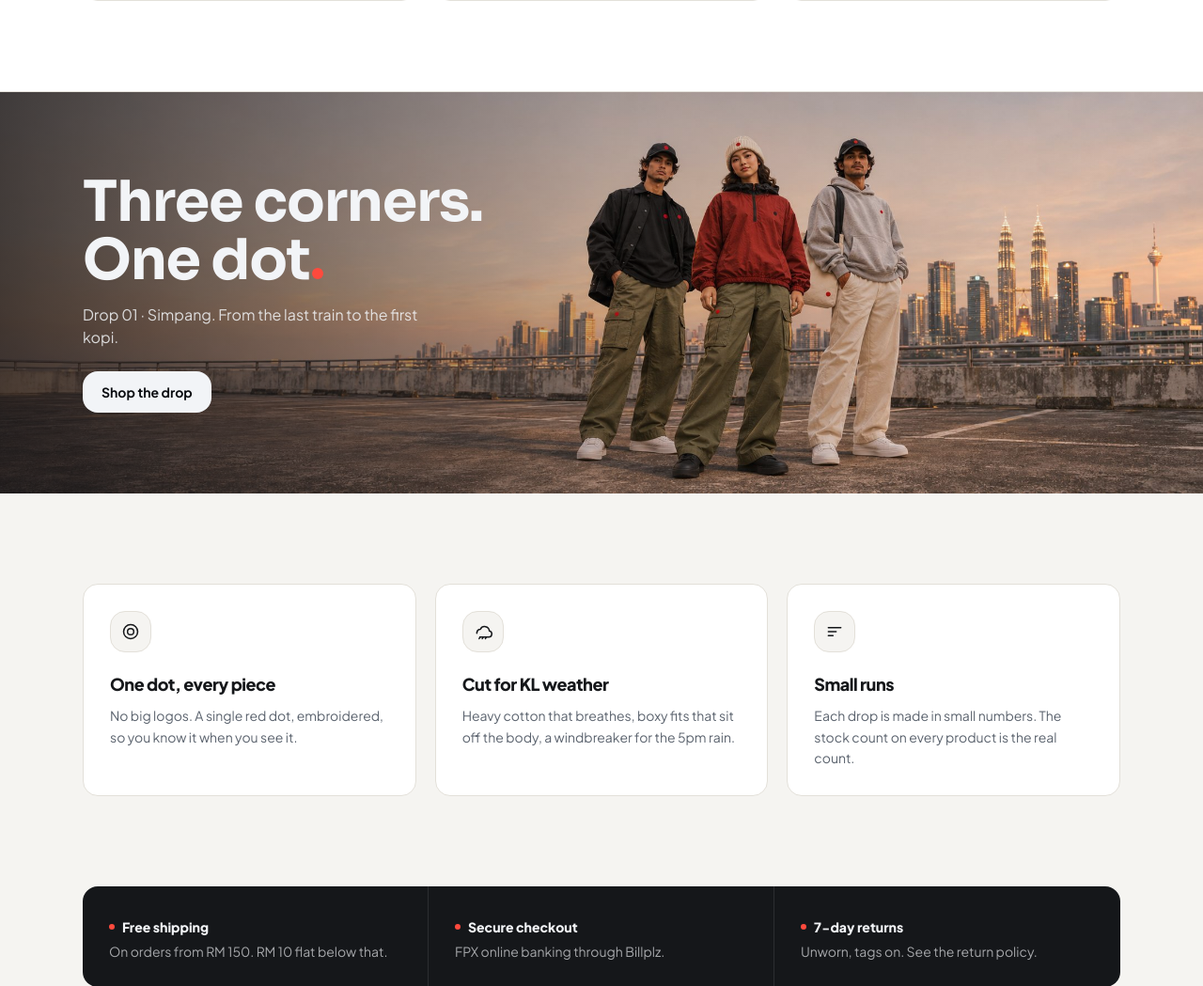
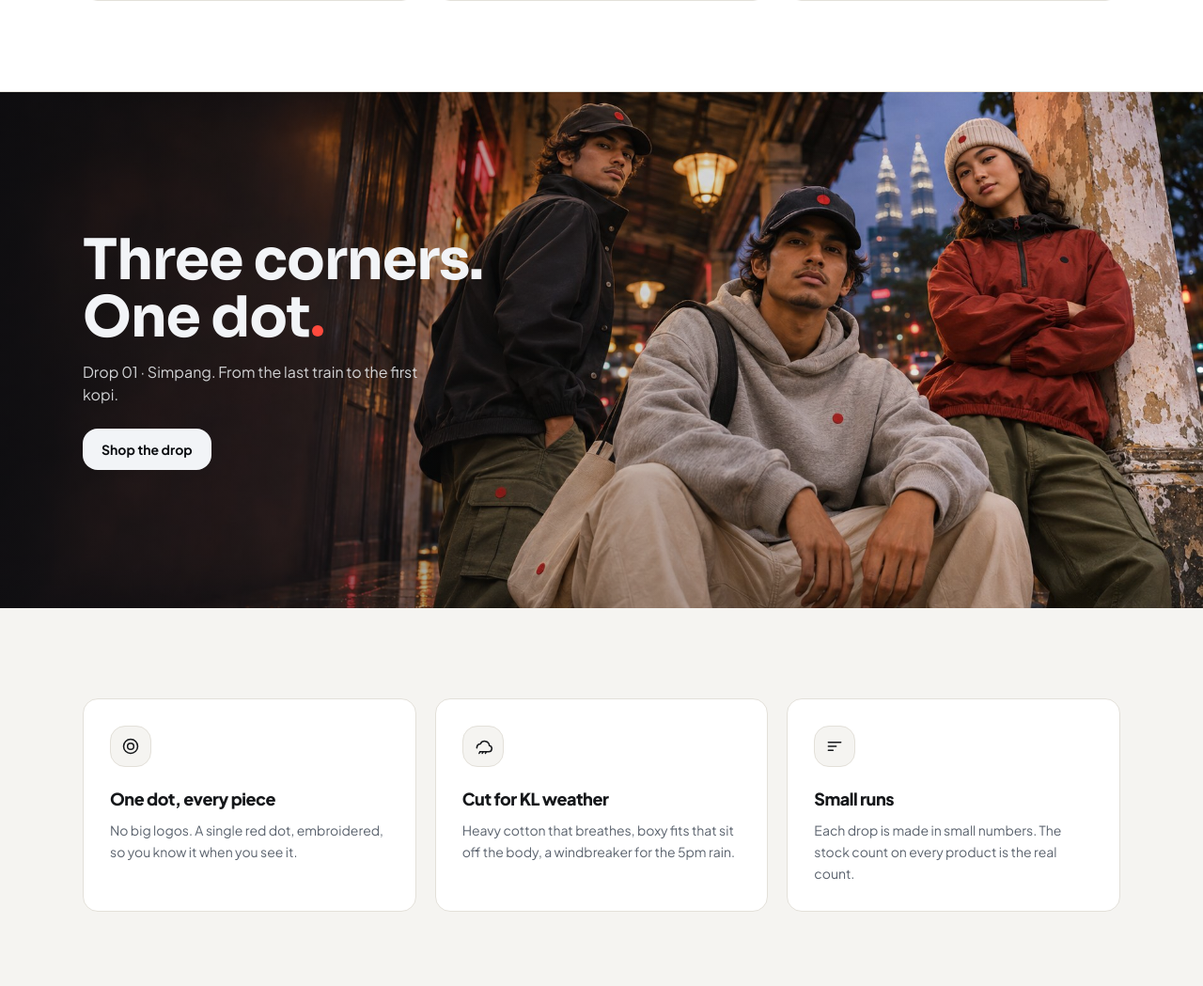
Before and after one commit to ashranhelmi/sitemys-store, a Laravel app: page / in a window 1280 px wide. Shown: the part 3202-4251 px from the top of the page at 94% size. Run offline with Laravel 12, Linux system fonts and the light colour scheme; data comes from the database, SQL or seed files in the repository; style sheets or scripts are compiled from the project's sources; some libraries are stand-ins or nearby versions.

Commit message:
Crew band: new close-up low-angle crew shot with different poses
Co-Authored-By: Claude Opus 5.5 <noreply@anthropic.com>
Claude-Session: https://claude.ai/code/session_0129awyWPHS2qt4jPRRY19HV

```diff
--- a/resources/views/shop/index.blade.php
+++ b/resources/views/shop/index.blade.php
@@ -246,11 +246,11 @@ function lookHero(looks) {
 {{-- ── Crew band ──────────────────────────────────────────── --}}
 @php $crew = config('store.crew'); @endphp
 @if($crew && file_exists(public_path($crew['image'])))
-<section class="relative overflow-hidden bg-[#0b0d11] text-[#f2f4f7] flex flex-col lg:block lg:h-[clamp(420px,33.33vw,640px)]" aria-label="{{ implode(' ', $crew['lines']) }}">
+<section class="relative overflow-hidden bg-[#0b0d11] text-[#f2f4f7] flex flex-col lg:block lg:h-[clamp(440px,42.9vw,780px)]" aria-label="{{ implode(' ', $crew['lines']) }}">
     {{-- phones: copy first, photo below it (no text over faces); wider screens: copy over the open sky on the left --}}
     <div class="relative order-2 lg:order-none h-[420px] md:h-[520px] lg:h-auto lg:absolute lg:inset-0">
-        <img src="{{ asset($crew['image']) }}" alt="Three models from the Drop 01 looks on a rooftop car park in KL" loading="lazy"
-             class="absolute inset-0 w-full h-full object-cover object-[67%_50%] lg:object-[50%_50%]">
+        <img src="{{ asset($crew['image']) }}" alt="Three models from the Drop 01 looks under a KL five-foot-way at dusk" loading="lazy"
+             class="absolute inset-0 w-full h-full object-cover object-[67%_50%] lg:object-[60%_20%]">
         <div class="absolute inset-0 bg-gradient-to-b from-[#0b0d11] via-transparent to-transparent lg:bg-gradient-to-r lg:from-[#0b0d11]/75 lg:via-[#0b0d11]/20"></div>
     </div>
     <div class="relative order-1 lg:order-none lg:h-full max-w-6xl w-full mx-auto px-4 lg:px-6 pt-14 pb-6 lg:py-0 flex lg:items-center">
```
Also changed, not shown: public/images/looks/crew.jpg.
